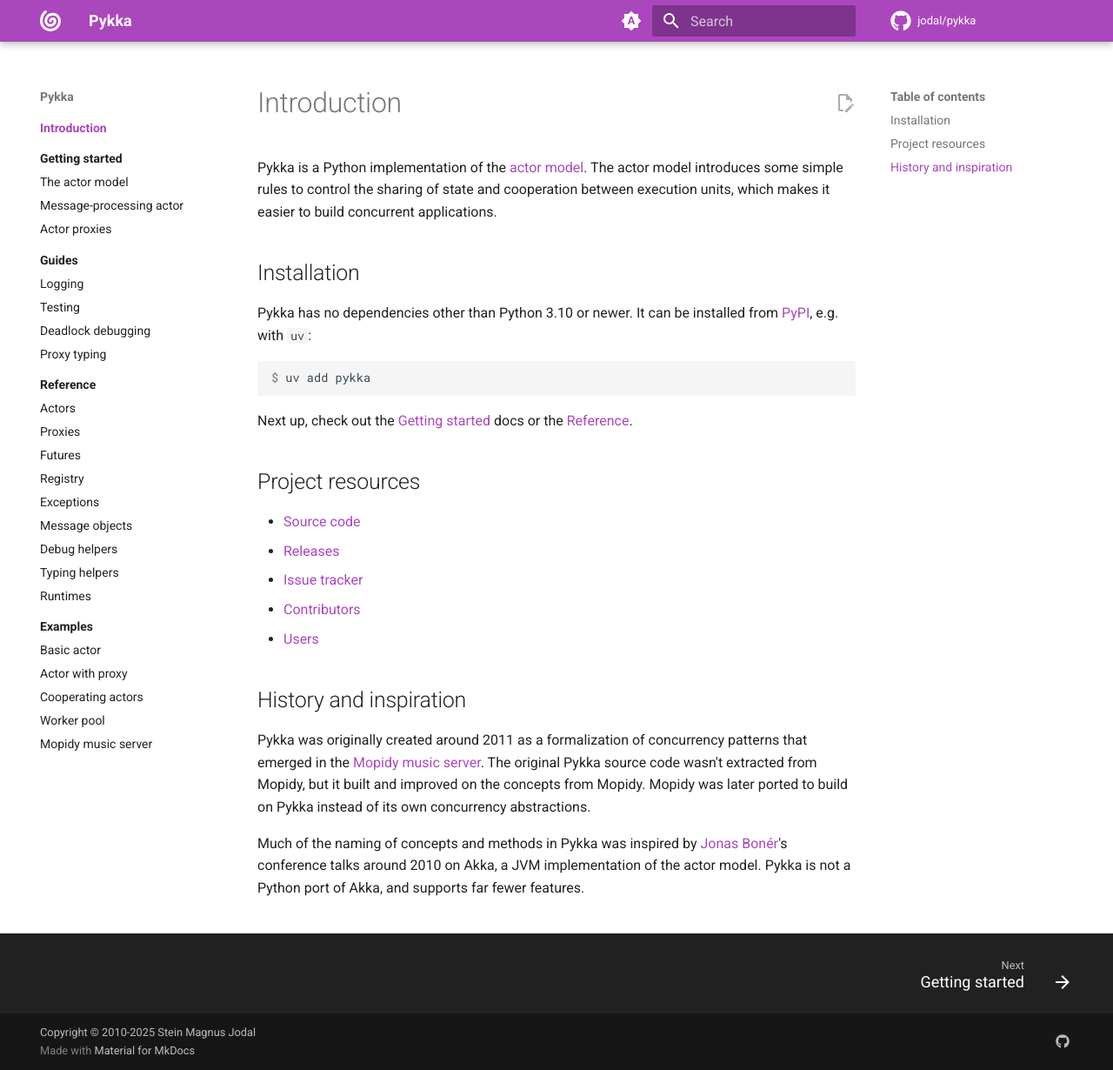
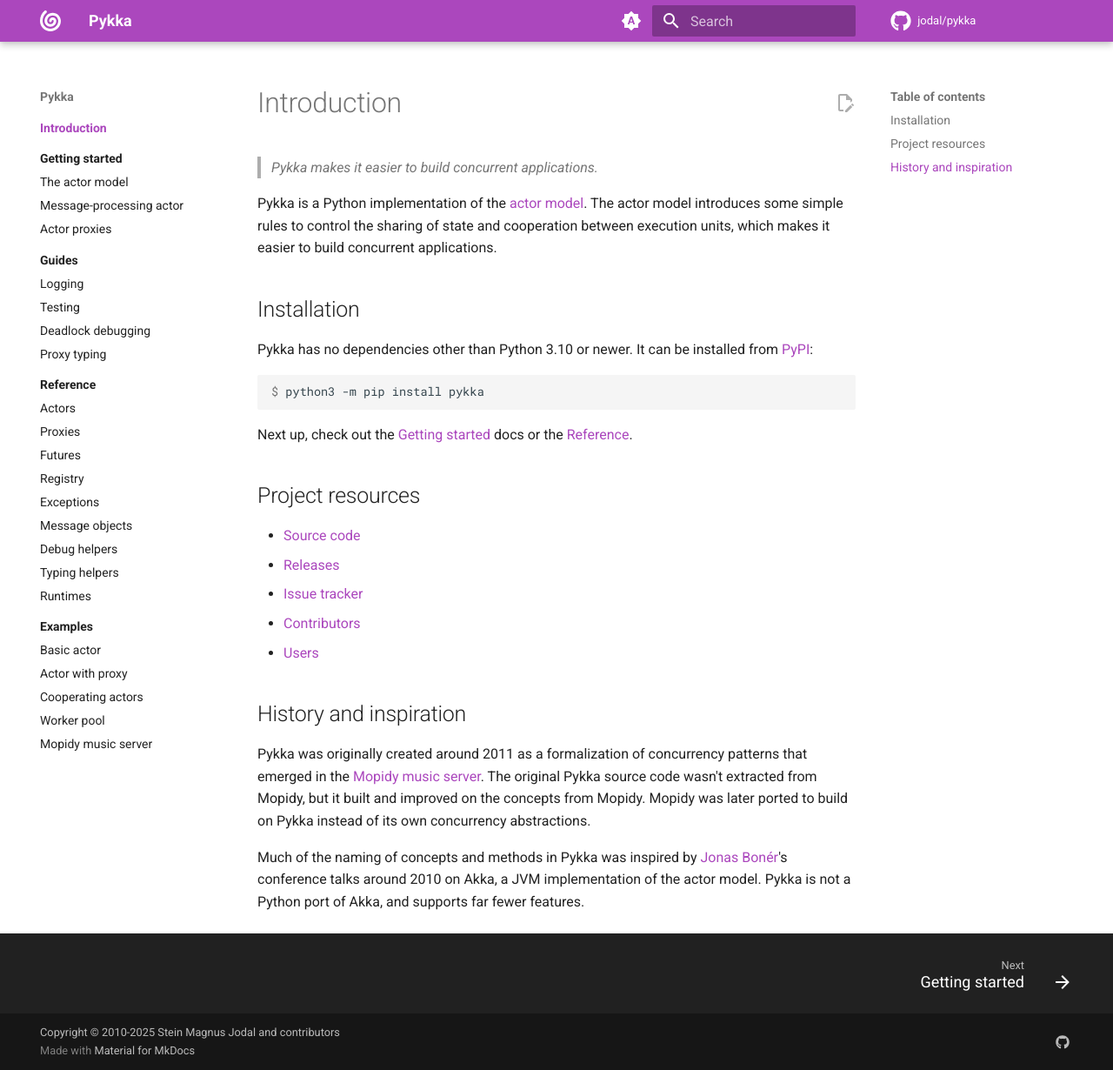
Before and after one commit to jodal/pykka, an MkDocs documentation site: the page built from docs/index.md, in a window 1280 px wide and 1230 px high. Shown: the whole window at 87% size. Built offline with MkDocs 1.6.1 and Material for MkDocs 9.7.7, drawn with Linux system fonts in a browser that asks for light colours; comment, search, counter and statistics services are not loaded.

````diff
--- a/docs/index.md
+++ b/docs/index.md
@@ -1,4 +1,6 @@
 # Introduction
+
+> _Pykka makes it easier to build concurrent applications._
 
 Pykka is a Python implementation of the [actor model](getting-started/model.md).
 The actor model introduces some simple rules to control the sharing of state and
@@ -8,11 +10,10 @@ applications.
 ## Installation
 
 Pykka has no dependencies other than Python 3.10 or newer.
-It can be installed from [PyPI](https://pypi.org/project/pykka/),
-e.g. with `uv`:
+It can be installed from [PyPI](https://pypi.org/project/pykka/):
 
 ```console
-$ uv add pykka
+$ python3 -m pip install pykka
 ```
 
 Next up, check out the [Getting started](getting-started/index.md) docs or the
--- a/mkdocs.yml
+++ b/mkdocs.yml
@@ -2,7 +2,7 @@ site_name: Pykka
 site_description: Pykka makes it easier to build concurrent applications.
 site_url: !ENV READTHEDOCS_CANONICAL_URL
 
-copyright: Copyright © 2010-2025 Stein Magnus Jodal
+copyright: Copyright © 2010-2025 Stein Magnus Jodal and contributors
 repo_name: jodal/pykka
 repo_url: https://github.com/jodal/pykka
 edit_uri: edit/main/docs/
````
Also changed, not shown: README.md (+6 -8 lines).
